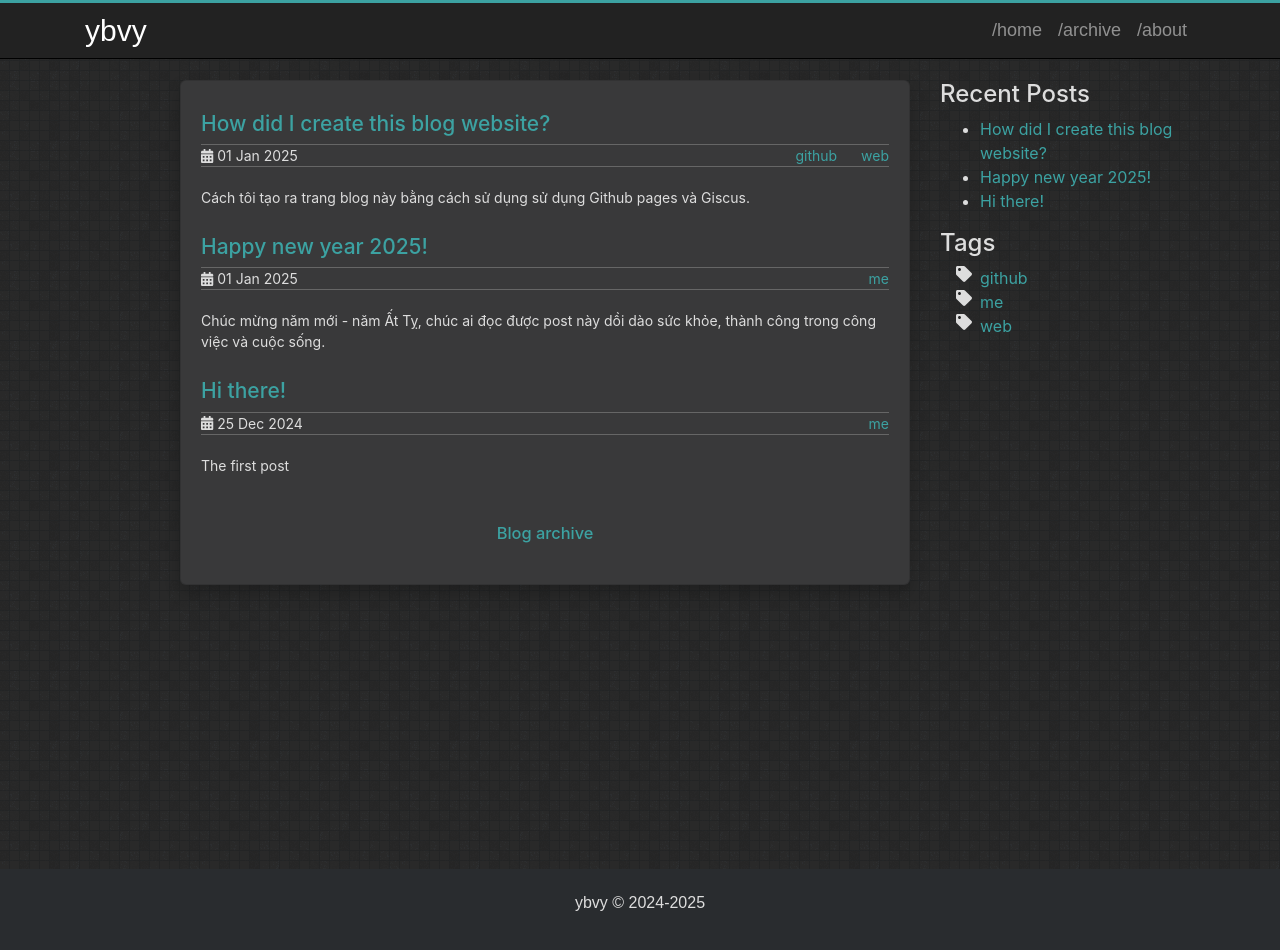
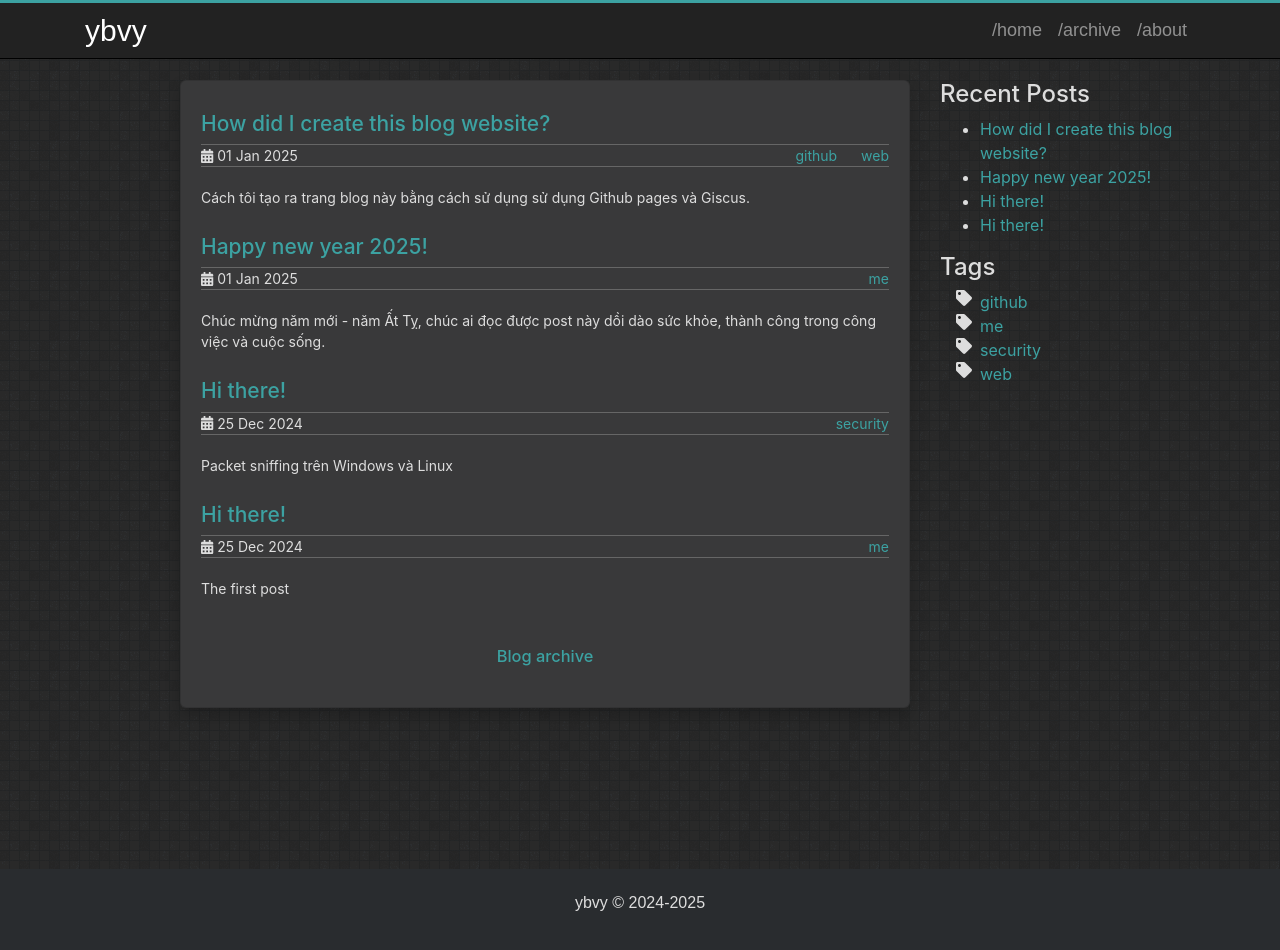
Before and after one commit to ybvy/ybvy.github.io, a Jekyll site: the page built from index.html, in a window 1280 px wide and 958 px high. Shown: the top 950 px of the window. Built offline with Jekyll 4.4.1, drawn with Linux system fonts in a browser that asks for light colours; part of the change alters nothing that is shown.

Commit message:
add post sniffer

```diff
--- /dev/null
+++ b/_posts/2025-03-18-packet-sniffing-on-windows-&-linux.md
@@ -0,0 +1,60 @@
+---
+author: "ybvy"
+layout: post
+title:  "Hi there!"
+date: 2024-12-25
+comments: true
+description: Packet sniffing trên Windows và Linux
+categories: introduce
+tags:
+- security
+---
+
+# Giới thiệu
+Packet sniffing là quá trình bắt và phân tích gói tin truyền qua mạng. Kỹ thuật này được sử dụng để giám sát lưu lượng mạng, phân tích lỗi, kiểm tra bảo mật hoặc thậm chí thực hiện các cuộc tấn công mạng. Trên Windows và Linux, việc triển khai packet sniffing có một số điểm khác biệt do cách xử lý raw sockets của từng hệ điều hành.
+
+# Raw Sockets là gì?
+Raw sockets là loại socket cho phép truy cập trực tiếp vào gói tin ở mức thấp, bao gồm cả phần tiêu đề (header) và dữ liệu (payload). Điều này giúp lập trình viên có thể bắt, phân tích, và thậm chí tạo các gói tin tùy chỉnh.
+
+## Ứng dụng
+* Giám sát và phân tích mạng (tương tự Wireshark)
+* Phát hiện và khai thác lỗ hổng bảo mật
+* Tạo công cụ tấn công mạng như ARP Spoofing, Man-in-the-Middle (MITM)
+* Xây dựng tường lửa hoặc hệ thống phát hiện xâm nhập (IDS/IPS)
+
+# Packet Sniffing trên Windows
+Trên Windows, raw sockets bị giới hạn, đặc biệt từ Windows 10 trở lên, do Microsoft vô hiệu hóa khả năng gửi gói tin tùy chỉnh nhằm ngăn chặn các cuộc tấn công mạng.
+
+## Các bước thực hiện
+* Tạo raw socket với giao thức IPPROTO_IP
+* Bật chế độ promiscuous mode bằng IOCTL (SIO_RCVALL)
+* Bắt gói tin và phân tích dữ liệu
+* Tắt promiscuous mode sau khi hoàn tất
+## Ví dụ mã Python
+>Python
+import socket
+import os
+
+HOST = '192.168.1.203'
+
+def main():
+    if os.name == 'nt':
+        socket_protocol = socket.IPPROTO_IP
+    else:
+        socket_protocol = socket.IPPROTO_ICMP
+
+    sniffer = socket.socket(socket.AF_INET, socket.SOCK_RAW, socket_protocol)
+    sniffer.bind((HOST, 0))
+    sniffer.setsockopt(socket.IPPROTO_IP, socket.IP_HDRINCL, 1)
+
+    if os.name == 'nt':
+        sniffer.ioctl(socket.SIO_RCVALL, socket.RCVALL_ON)
+
+    print(sniffer.recvfrom(65565))
+
+    if os.name == 'nt':
+        sniffer.ioctl(socket.SIO_RCVALL, socket.RCVALL_OFF)
+
+if __name__ == '__main__':
+    main()
+{% endhighlight %}
```
Also changed, not shown: about.md (+1 -0 lines).
